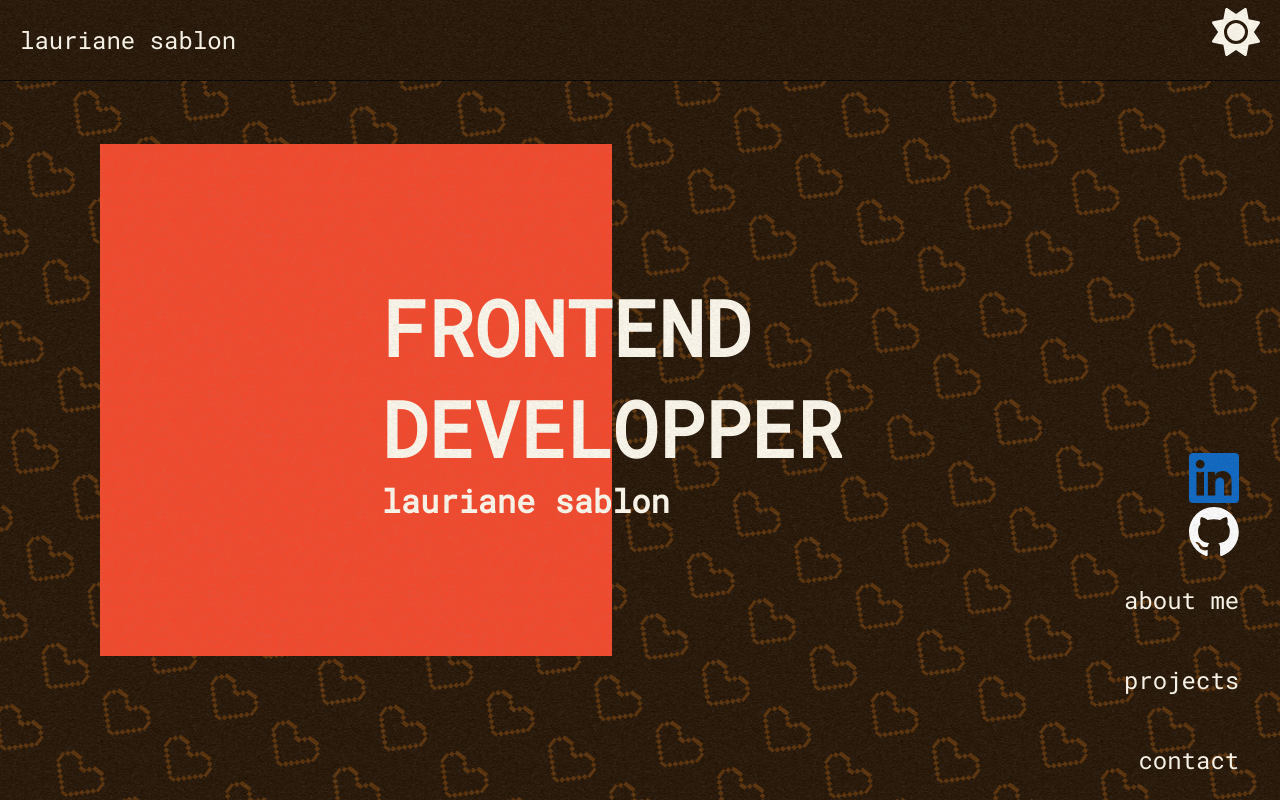
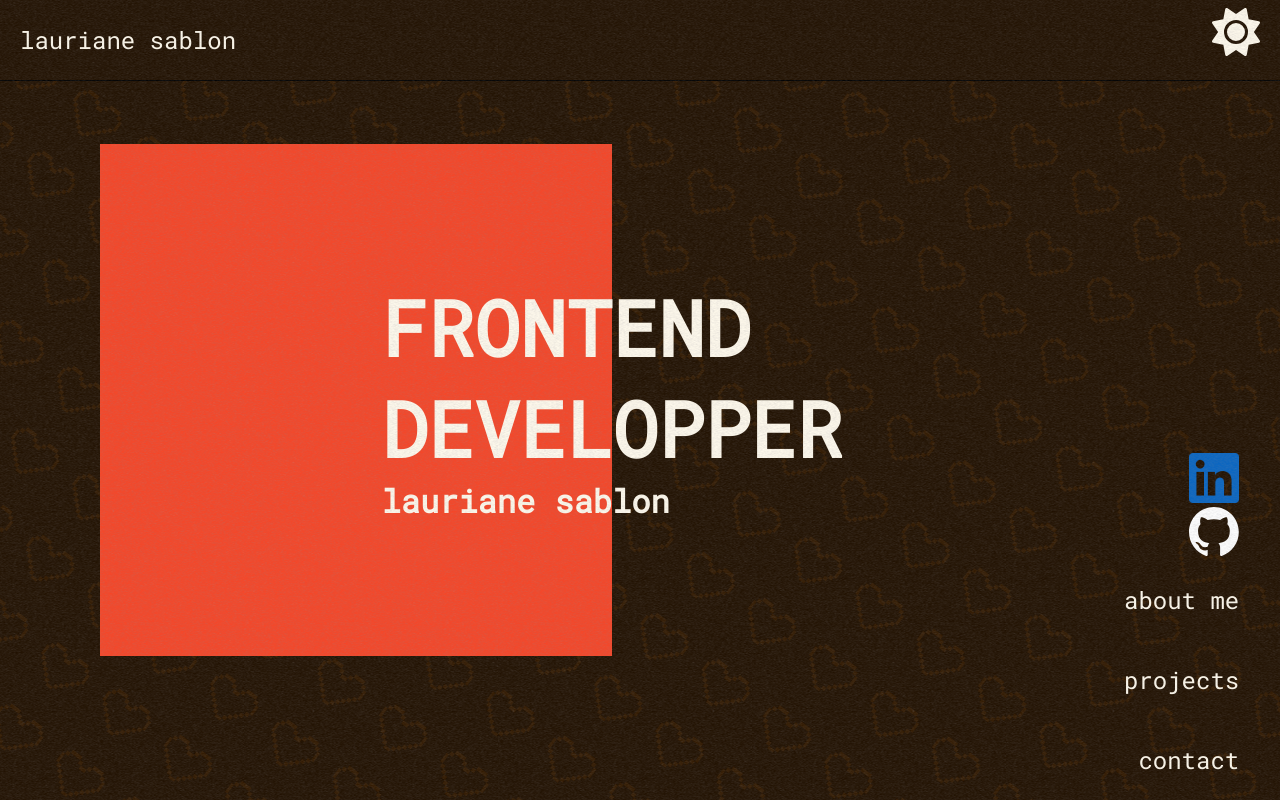
Before and after one commit to laurianesablon/Portfolio, a React (Create React App) app: page / in a window 1280 px wide. Shown: the top 800 px of the page. Built offline with nearby package versions, Linux system fonts and the light colour scheme; no server answers.

Commit message:
remove comments

```diff
--- a/src/components/mainBackground.jsx
+++ b/src/components/mainBackground.jsx
@@ -5,18 +5,13 @@ export function MainBackground({ theme }) {
   const [scrollY, setScrollY] = useState(0);
 
   useEffect(() => {
-    // Function to be called when scroll event occurs
     const handleScroll = () => setScrollY(window.pageYOffset);
-
-    // Add event listener
     window.addEventListener('scroll', handleScroll);
-
-    // Clean up function
     return () => {
-      // Remove event listener
       window.removeEventListener('scroll', handleScroll);
     };
   }, []);
+  const color = "hsla(30, 85%, 27%, 0.100)"
   return (
     <div className="background">
       <svg
@@ -41,210 +36,210 @@ export function MainBackground({ theme }) {
               height="1"
               x="5"
               y="6"
-              fill="hsla(30, 85%, 27%, 0.365)"
+              fill={color}
             ></rect>
             <rect
               width="1"
               height="1"
               x="6"
               y="6"
-              fill="hsla(30, 85%, 27%, 0.365)"
+              fill={color}
             ></rect>
             <rect
               width="1"
               height="1"
               x="7"
               y="6"
-              fill="hsla(30, 85%, 27%, 0.365)"
+              fill={color}
             ></rect>
             <rect
               width="1"
               height="1"
               x="12"
               y="6"
-              fill="hsla(30, 85%, 27%, 0.365)"
+              fill={color}
             ></rect>
             <rect
               width="1"
               height="1"
               x="13"
               y="6"
-              fill="hsla(30, 85%, 27%, 0.365)"
+              fill={color}
             ></rect>
             <rect
               width="1"
               height="1"
               x="14"
               y="6"
-              fill="hsla(30, 85%, 27%, 0.365)"
+              fill={color}
             ></rect>
             <rect
               width="1"
               height="1"
               x="4"
               y="7"
-              fill="hsla(30, 85%, 27%, 0.365)"
+              fill={color}
             ></rect>
             <rect
               width="1"
               height="1"
               x="8"
               y="7"
-              fill="hsla(30, 85%, 27%, 0.365)"
+              fill={color}
             ></rect>
             <rect
               width="1"
               height="1"
               x="11"
               y="7"
-              fill="hsla(30, 85%, 27%, 0.365)"
+              fill={color}
             ></rect>
             <rect
               width="1"
               height="1"
               x="15"
               y="7"
-              fill="hsla(30, 85%, 27%, 0.365)"
+              fill={color}
             ></rect>
             <rect
               width="1"
               height="1"
               x="3"
               y="8"
-              fill="hsla(30, 85%, 27%, 0.365)"
+              fill={color}
             ></rect>
             <rect
               width="1"
               height="1"
               x="9"
               y="8"
-              fill="hsla(30, 85%, 27%, 0.365)"
+              fill={color}
             ></rect>
             <rect
               width="1"
               height="1"
               x="10"
               y="8"
-              fill="hsla(30, 85%, 27%, 0.365)"
+              fill={color}
             ></rect>
             <rect
               width="1"
               height="1"
               x="16"
               y="8"
-              fill="hsla(30, 85%, 27%, 0.365)"
+              fill={color}
             ></rect>
             <rect
               width="1"
               height="1"
               x="3"
               y="9"
-              fill="hsla(30, 85%, 27%, 0.365)"
+              fill={color}
             ></rect>
             <rect
               width="1"
               height="1"
               x="16"
               y="9"
-              fill="hsla(30, 85%, 27%, 0.365)"
+              fill={color}
             ></rect>
             <rect
               width="1"
               height="1"
               x="3"
               y="10"
-              fill="hsla(30, 85%, 27%, 0.365)"
+              fill={color}
             ></rect>
             <rect
               width="1"
               height="1"
               x="16"
               y="10"
-              fill="hsla(30, 85%, 27%, 0.365)"
+              fill={color}
             ></rect>
             <rect
               width="1"
               height="1"
               x="4"
               y="11"
-              fill="hsla(30, 85%, 27%, 0.365)"
+              fill={color}
             ></rect>
             <rect
               width="1"
               height="1"
               x="15"
               y="11"
-              fill="hsla(30, 85%, 27%, 0.365)"
+              fill={color}
             ></rect>
             <rect
               width="1"
               height="1"
               x="5"
               y="12"
-              fill="hsla(30, 85%, 27%, 0.365)"
+              fill={color}
             ></rect>
             <rect
               width="1"
               height="1"
               x="14"
               y="12"
-              fill="hsla(30, 85%, 27%, 0.365)"
+              fill={color}
             ></rect>
             <rect
               width="1"
               height="1"
               x="6"
               y="13"
-              fill="hsla(30, 85%, 27%, 0.365)"
+              fill={color}
             ></rect>
             <rect
               width="1"
               height="1"
               x="13"
               y="13"
-              fill="hsla(30, 85%, 27%, 0.365)"
+              fill={color}
             ></rect>
             <rect
               width="1"
               height="1"
               x="7"
               y="14"
-              fill="hsla(30, 85%, 27%, 0.365)"
+              fill={color}
             ></rect>
             <rect
               width="1"
               height="1"
               x="12"
               y="14"
-              fill="hsla(30, 85%, 27%, 0.365)"
+              fill={color}
             ></rect>
             <rect
               width="1"
               height="1"
               x="8"
               y="15"
-              fill="hsla(30, 85%, 27%, 0.365)"
+              fill={color}
             ></rect>
             <rect
               width="1"
               height="1"
               x="11"
               y="15"
-              fill="hsla(30, 85%, 27%, 0.365)"
+              fill={color}
             ></rect>
             <rect
               width="1"
               height="1"
               x="9"
               y="16"
-              fill="hsla(30, 85%, 27%, 0.365)"
+              fill={color}
             ></rect>
             <rect
               width="1"
               height="1"
               x="10"
               y="16"
-              fill="hsla(30, 85%, 27%, 0.365)"
+              fill={color}
             ></rect>
           </pattern>
         </defs>
@@ -252,4 +247,6 @@ export function MainBackground({ theme }) {
       </svg>
     </div>
   );
+
+
 }
```
